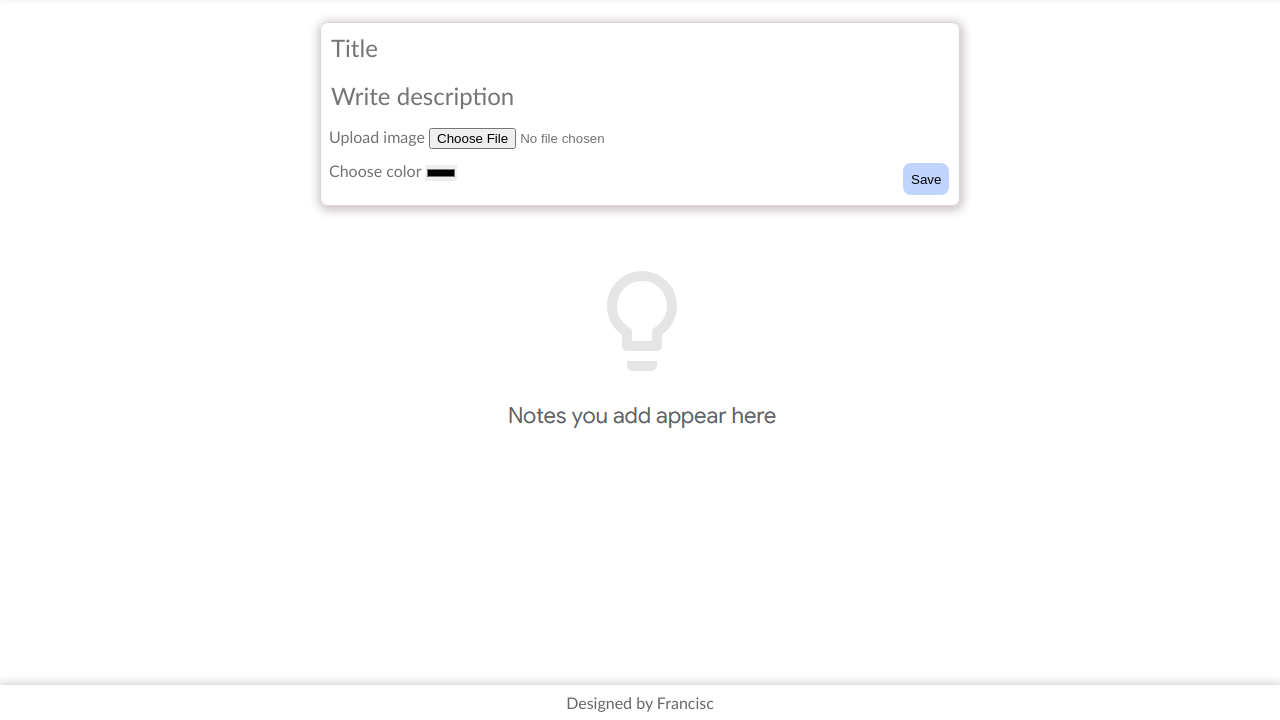
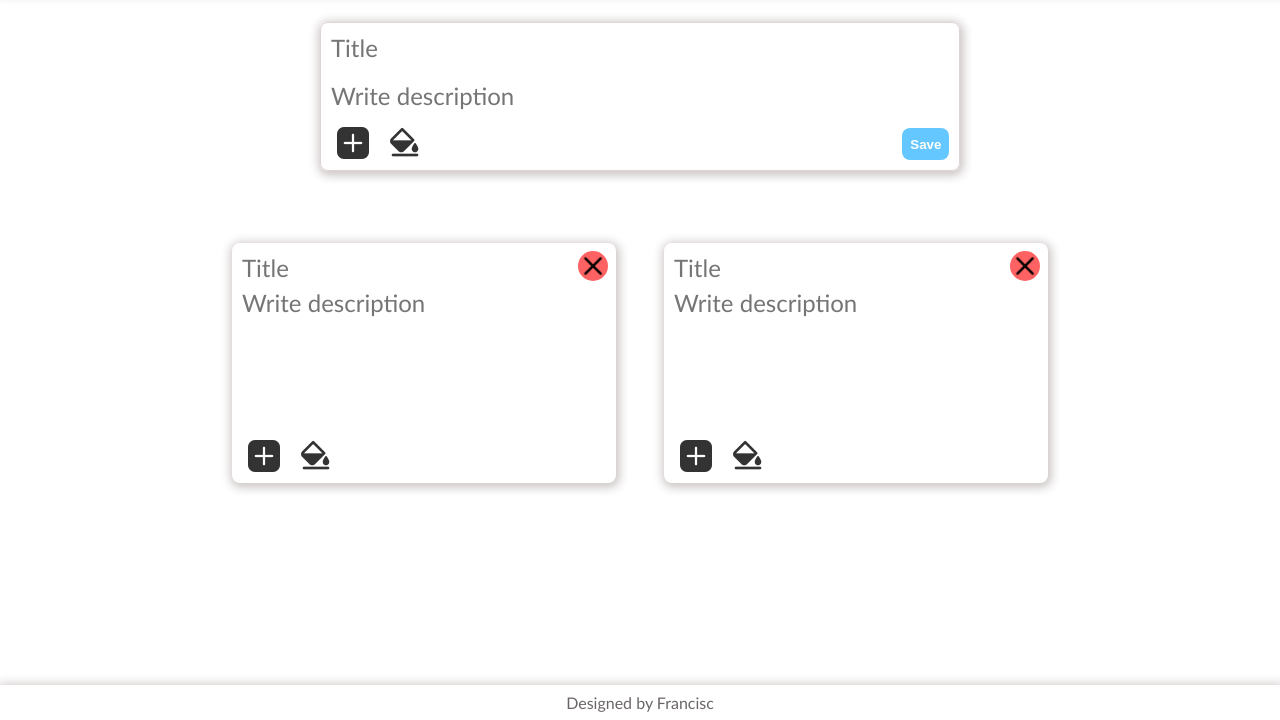
Before and after one commit to franc51/gkreep, a plain HTML site: page index.html in a window 1280 px wide. Shown: the part 80-800 px from the top of the page. Drawn offline with Linux system fonts and the light colour scheme.

Commit message:
added card wrap

```diff
--- a/index.html
+++ b/index.html
@@ -9,6 +9,7 @@
     <script src="script.js" defer></script>
   </head>
   <body>
+    <!-- Short navigation -->
     <nav>
       <div class="logo">
         <img src="images/logo.png" alt="" />
@@ -16,7 +17,9 @@
       </div>
       <input id="search-btn" type="text" placeholder="Search notes" />
     </nav>
+    <!-- Main container -->
     <div id="container">
+      <!-- New note generator  -->
       <div id="newNote">
         <textarea
           id="title"
@@ -29,27 +32,63 @@
           placeholder="Write description"
         ></textarea>
         <div class="new-note-buttons">
-          <div class="edit-buttons">
-            <div>
-              <label for="">Upload image</label>
-              <input
-                type="file"
-                id="button"
-                accept="image/png, image/gif, image/jpeg"
-              />
-            </div>
-            <div>
-              <label for="">Choose color</label>
-              <input id="note-color-choose" type="color" />
-            </div>
+          <div class="upload-buttons">
+            <img id="up-btn" src="images/add.png" alt="" />
+            <img id="up-btn" src="images/bucket.png" alt="" />
           </div>
           <div class="save-button" id="save-button"><button>Save</button></div>
         </div>
       </div>
     </div>
+    <!-- The container where the notes come  -->
     <div id="note-list-container" class="note-list-container">
-      <img src="images/nuaph.PNG" alt="" />
+      <img id="main-background-img" src="images/nuaph.PNG" alt="" />
+      <div id="card" class="">
+        <div class="card-info">
+          <textarea
+            id="title"
+            class="description title"
+            placeholder="Title"
+          ></textarea>
+          <textarea
+            id="description"
+            class="description"
+            placeholder="Write description"
+          ></textarea>
+        </div>
+        <div class="new-note-buttons">
+          <div class="edit-buttons"></div>
+        </div>
+        <div class="upload-buttons">
+          <img id="up-btn" src="images/add.png" alt="" />
+          <img id="up-btn" src="images/bucket.png" alt="" />
+        </div>
+        <img id="delete-card" src="images/reject.png" alt="" />
+      </div>
+      <div id="card" class="">
+        <div class="card-info">
+          <textarea
+            id="title"
+            class="description title"
+            placeholder="Title"
+          ></textarea>
+          <textarea
+            id="description"
+            class="description"
+            placeholder="Write description"
+          ></textarea>
+        </div>
+        <div class="new-note-buttons">
+          <div class="edit-buttons"></div>
+        </div>
+        <div class="upload-buttons">
+          <img id="up-btn" src="images/add.png" alt="" />
+          <img id="up-btn" src="images/bucket.png" alt="" />
+        </div>
+        <img id="delete-card" src="images/reject.png" alt="" />
+      </div>
     </div>
+    <!-- Overlay used to dimm the display  -->
     <div id="overlay" class="overlay"></div>
     <footer>Designed by Francisc</footer>
   </body>
--- a/script.js
+++ b/script.js
@@ -1,58 +1,10 @@
-class Note {
-  constructor() {
-    this.title = title;
-    this.description = description;
-  }
-  setTitle(title) {
-    this.title = title;
-  }
-  setDescription(description) {
-    this.description = description;
-  }
-  getTitle() {
-    return this.title;
-  }
-  getDescription() {
-    return this.description;
+function deleteCard() {
+  let deleted = document.getElementById("card");
+  for (let i = 0; i < deleted.length; i++) {
+    deleted[i].classList.add("remove");
+    console.log(deleted);
   }
 }
 
-var notes = [];
-const saveNote = document.getElementById("save-button");
-
-function addNote() {
-  const newDivCardNote = document.createElement("div");
-  const newTitleCard = document.createElement("textarea");
-  const newDescriptionCard = document.createElement("textarea");
-
-  newTitleCard.innerHTML = this.getTitle();
-  newDescriptionCard.innerHTML = this.getDescription();
-
-  newDivCardNote.appendChild(newTitleCard);
-  newDivCardNote.appendChild(newDescriptionCard);
-
-  document.body.appendChild(newDivCardNote);
-
-  newTitleCard.addEventListener("keyup", () =>
-    this.setTitle(newTitleCard.value)
-  );
-  newDescriptionCard.addEventListener("keyup", () =>
-    this.setDescription(newDescriptionCard.value)
-  );
-}
-
-saveNote.addEventListener("click", () => {
-  const titleNote = document.getElementById("title");
-  const descriptionNote = document.getElementById("description");
-
-  const newNote = new Note(titleNote.value, descriptionNote.value);
-  notes.push(newNote);
-
-  if (titleNote) {
-    titleNote.value = "";
-  }
-  if (descriptionNote) {
-    descriptionNote.value = "";
-  }
-  console.log(newNote);
-});
+let removeCard = document.getElementById("delete-card");
+removeCard.addEventListener("click", deleteCard);
--- a/style.css
+++ b/style.css
@@ -69,6 +69,7 @@ nav {
   left: 0;
   right: 0;
   background-color: transparent;
+  z-index: 1;
 }
 #title {
   width: 100%;
@@ -108,6 +109,8 @@ footer {
 }
 .note-list-container {
   display: flex;
+  flex-wrap: wrap;
+  padding: 1rem;
   align-items: center;
   justify-content: center;
 }
@@ -131,17 +134,74 @@ button {
   cursor: pointer;
   margin: 0.1rem;
   padding: 0.5rem;
+  background-color: rgb(101, 199, 255);
+  color: white;
+  padding: 0.5rem;
+  font-family: sans-serif;
+  font-weight: 600;
+  transition: 0.4s ease;
+}
+.save-button:hover {
+  scale: 110%;
 }
 .new-note-buttons {
   display: flex;
   justify-content: space-between;
   align-items: flex-end;
 }
+#up-btn {
+  opacity: 0.8;
+  padding: 0rem 0.5rem;
+  cursor: pointer;
+  transition: 0.3s ease;
+}
+#up-btn:hover {
+  scale: 120%;
+  opacity: 100%;
+}
+
 .edit-buttons {
   display: flex;
   flex-direction: column;
   justify-content: space-between;
   color: rgb(119, 114, 114);
+}
+
+#main-background-img {
+  display: none;
+}
+#card {
+  padding: 0.5rem;
+  width: 24rem;
+  height: 15rem;
+  border: none;
+  border-radius: 0.5rem;
+  z-index: 2;
+  gap: 1rem;
+  box-shadow: 1px 2px 10px 3px rgb(207, 200, 200);
+  display: flex;
+  flex-direction: column;
+  justify-content: space-between;
+  margin: 1.5rem;
+  position: relative;
+  transition: 0.4s ease;
+}
+#delete-card {
+  width: 30px;
+  position: absolute;
+  right: 0.5rem;
+  cursor: pointer;
+  transition: 0.2s ease;
+  background-color: rgb(255, 98, 98);
+  border-radius: 50%;
+}
+#delete-card:hover {
+  scale: 120%;
+  background-color: red;
+}
+.remove {
+  display: none;
+  background-color: rgb(255, 0, 0);
 }
 @media screen and (max-width: 600px) {
   .logo {
```
Also changed, not shown: images/add.png (added), images/bucket.png (added), images/reject.png (added), 1 other file.
